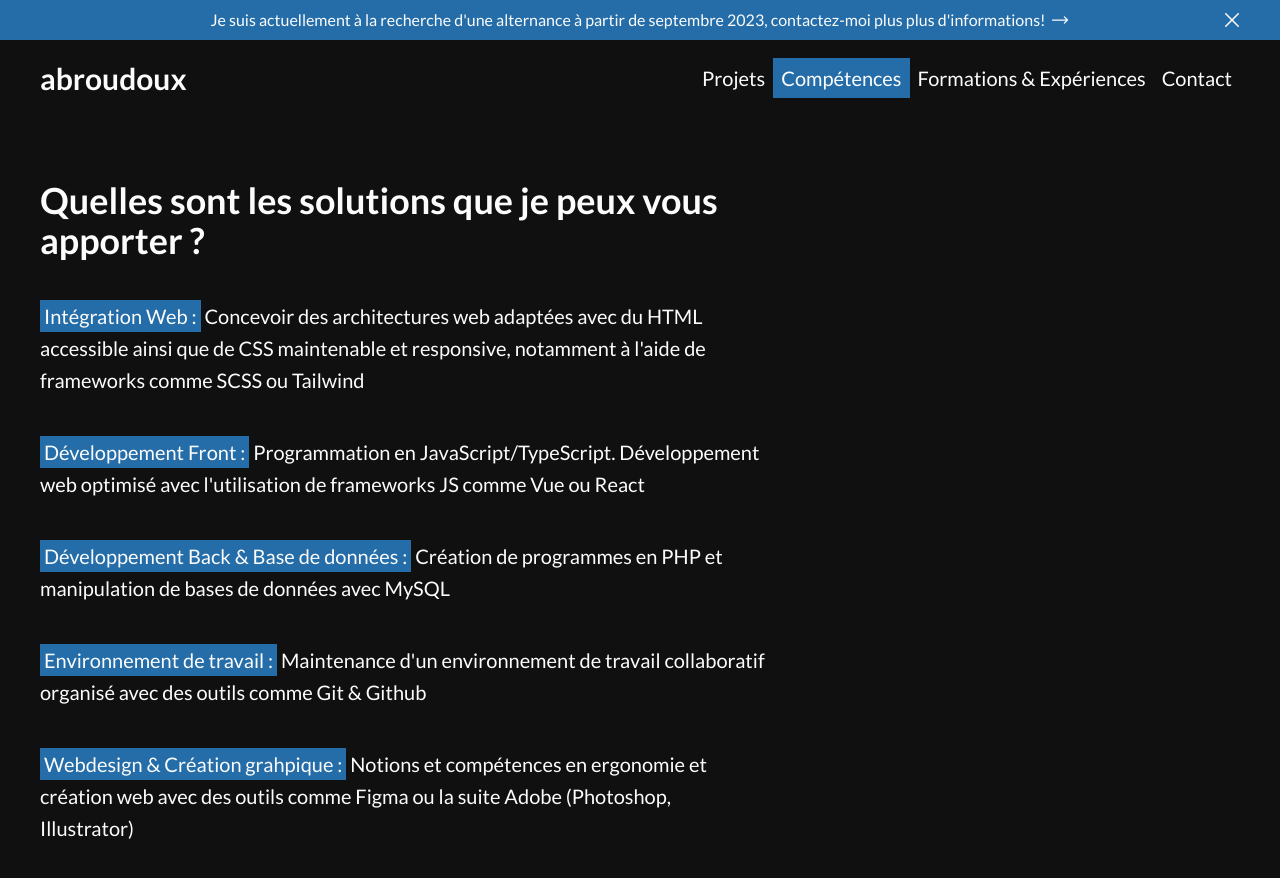
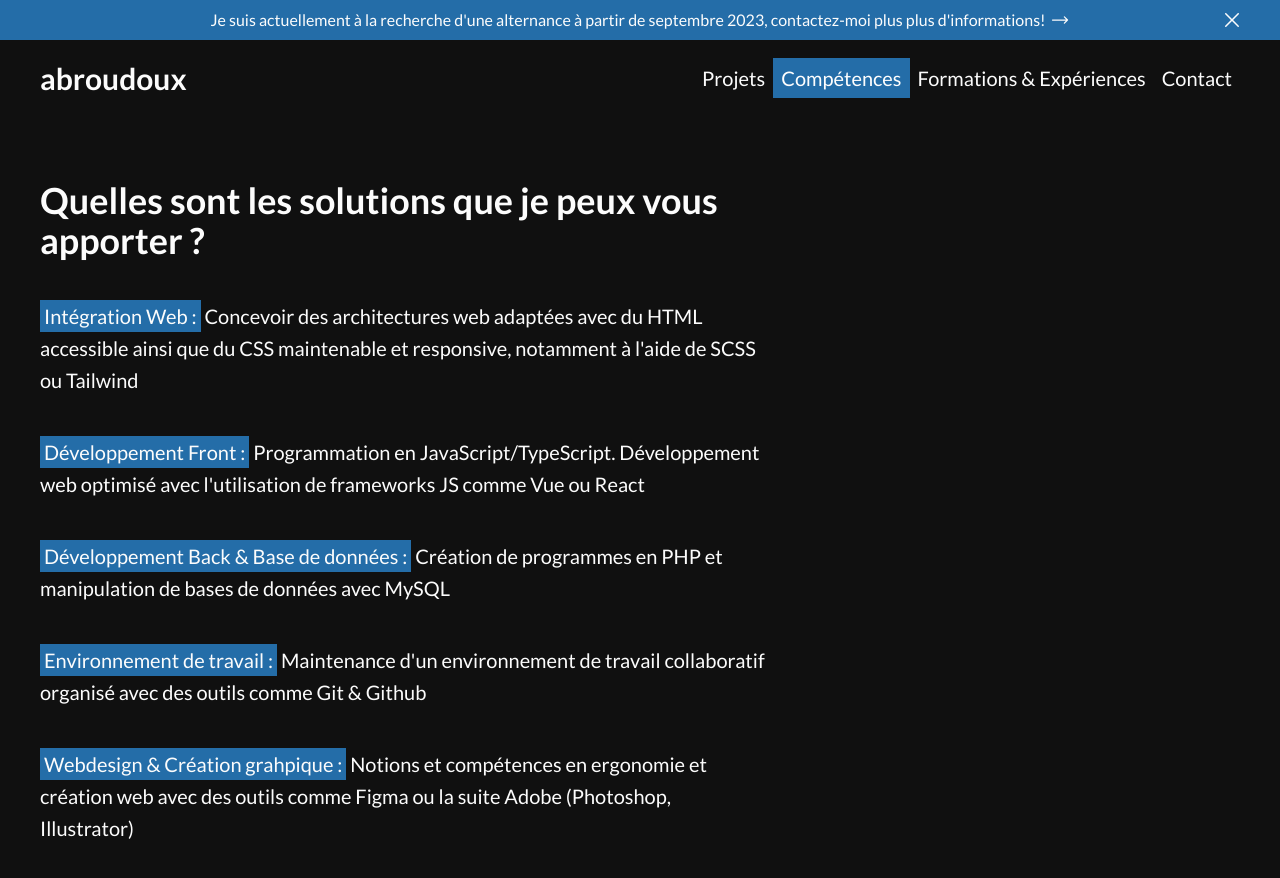
Before and after one commit to abroudoux/portfolio-2023, a React (Create React App) app: page /portfolio/skills in a window 1280 px wide. Shown: the top 878 px of the page. Built offline with nearby package versions, Linux system fonts and the light colour scheme.

Commit message:
css skills

```diff
--- a/src/components/skills/content-skills.ts
+++ b/src/components/skills/content-skills.ts
@@ -2,7 +2,7 @@ const skillsData = [
     {
         id: 1,
         name: "Intégration Web",
-        description: "Concevoir des architectures web adaptées avec du HTML accessible ainsi que de CSS maintenable et responsive, notamment à l'aide de frameworks comme SCSS ou Tailwind"
+        description: "Concevoir des architectures web adaptées avec du HTML accessible ainsi que du CSS maintenable et responsive, notamment à l'aide de SCSS ou Tailwind"
     },
     {
         id: 2,
```
